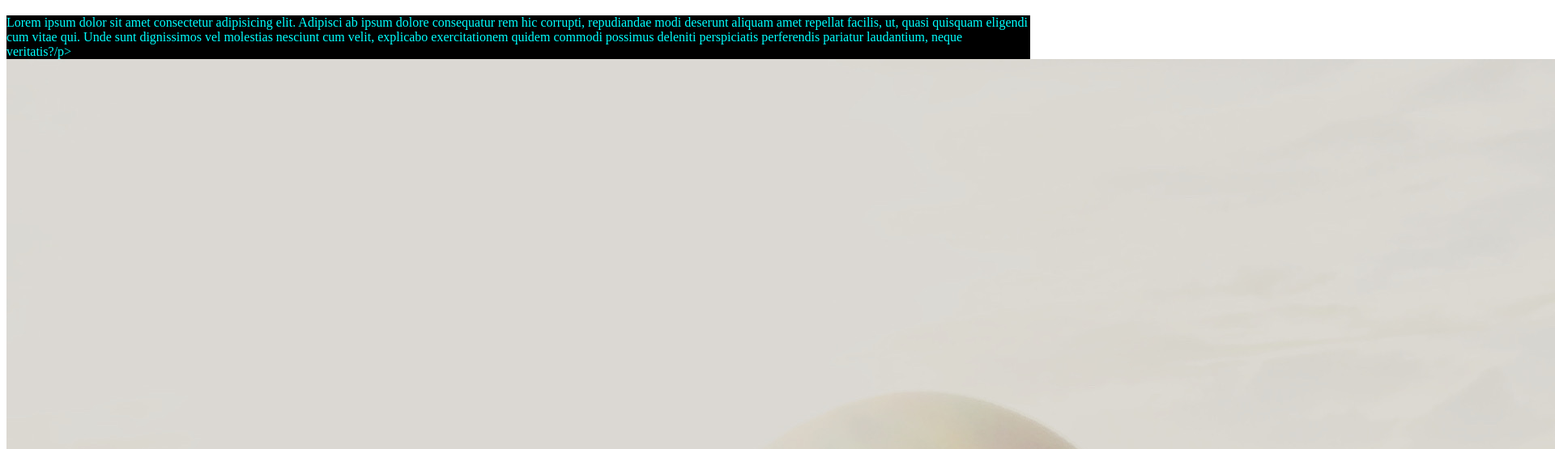
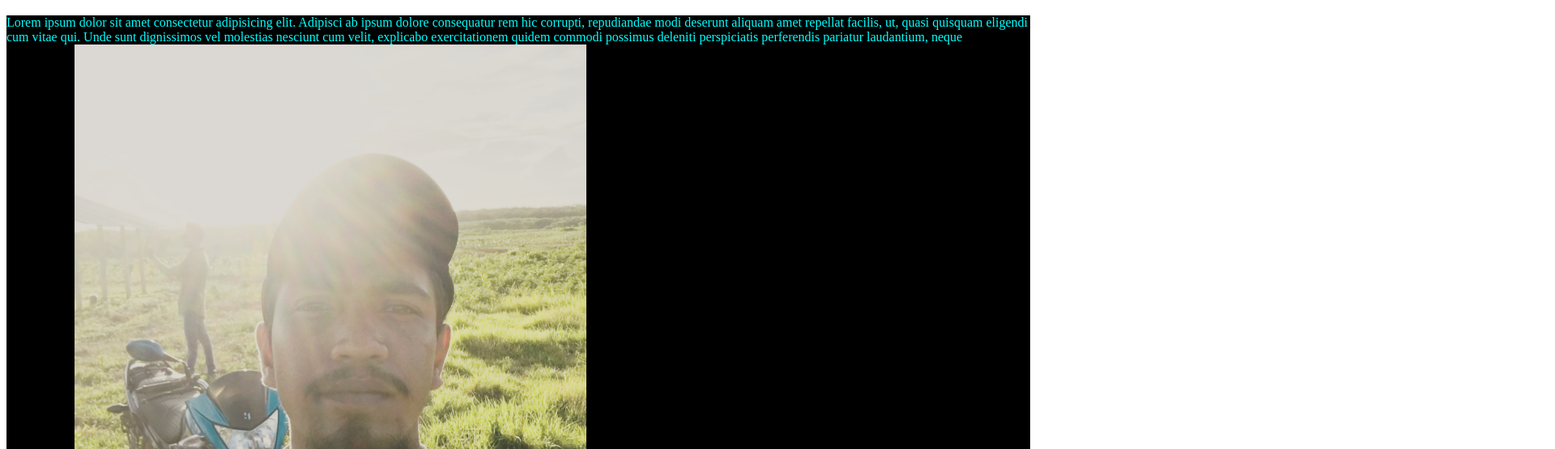
Before and after one commit to MYasinArafat/my-first-repo, a plain HTML site: page index.html in a window 1280 px wide. Shown: the part 61-616 px from the top of the page at 81% size, 1920 px wide, since content can reach past the window. Drawn offline with Linux system fonts and the light colour scheme.

Commit message:
photo style

```diff
--- a/style.css
+++ b/style.css
@@ -2,3 +2,6 @@ p{
     color: aqua;
     background-color: black;
 }
+img{
+    width: 50%; height: 50%;
+}
```
